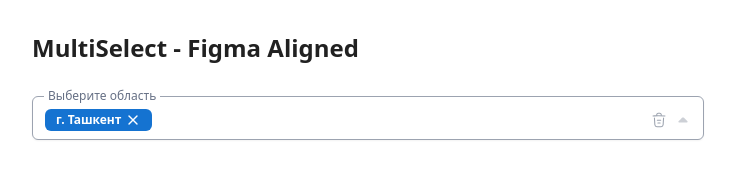
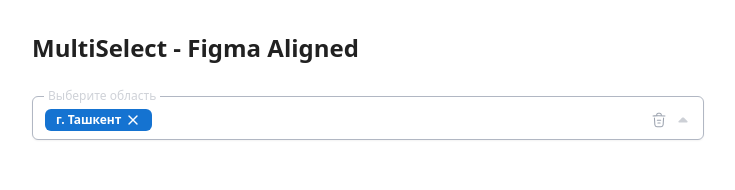
Before and after one commit to shodiya02/ui-kit, a Vue app: page / in a window 1280 px wide. Shown: the top 190 px of the page, without its empty margins (272-1007 px from the left). Built offline with nearby package versions, Linux system fonts and the light colour scheme.

Commit message:
feat: enhance theming with detailed color variables and UI kit styles; update components for improved accessibility and consistency

```diff
--- a/src/App.vue
+++ b/src/App.vue
@@ -1,5 +1,5 @@
 <template>
-  <div class="min-h-screen bg-background p-8">
+  <div class="min-h-screen  p-8">
     <div class="max-w-2xl mx-auto space-y-8">
 
       <div class="space-y-4">
--- a/src/assets/main.css
+++ b/src/assets/main.css
@@ -4,34 +4,52 @@
 
 @layer base {
   :root {
-    --primary: 210 82% 45%;          /* #116ACC */
-    --primary-foreground: 0 0% 100%;
+    /* Primary Brand Colors from Figma */
+    --primary: 210 82% 45%;          /* #116ACC - Основной (Blue) */
+    --primary-foreground: 0 0% 100%; /* White text on primary */
 
-    --secondary: 218 34% 16%;        /* #182233 */
+    --secondary: 218 34% 16%;        /* #182233 - Вторичный (Dark Blue-Gray) */
     --secondary-foreground: 0 0% 100%;
+    --secondary-light: 205 20% 77%;  /* #B5C2CC - Вторичный2 (Light Blue-Gray) */
 
-    --accent: 357 100% 65%;          /* #FF4E50 */
+    --accent: 357 89% 65%;           /* #FF4E50 - Акцентный (Coral Red) */
     --accent-foreground: 0 0% 100%;
 
-    --destructive: 0 84% 60%;        /* #EF4444 */
+    /* Layout Colors */
+    --background: 0 0% 100%;        /* #E9E9ED - Фоновой (Main background) */
+    --foreground: 0 0% 13%;          /* #212121 - Main text color */
+
+    /* State Colors from Figma */
+    --success: 142 71% 45%;          /* #22C55E - Успешно (Green) */
+    --success-foreground: 0 0% 98%;
+
+    --warning: 48 89% 50%;           /* #EAB308 - Внимание (Yellow) */
+    --warning-foreground: 0 0% 13%;
+
+    --destructive: 0 84% 60%;        /* #EF4444 - Ошибка (Red) */
     --destructive-foreground: 0 0% 98%;
 
-    --success: 142 71% 45%;          /* #22C55E */
-    --success-foreground: 0 0% 98%;
+    --info: 210 82% 65%;             /* #4A9EFF - Инфо (Light Blue) */
+    --info-foreground: 0 0% 98%;
 
-    --warning: 48 89% 50%;           /* #EAB308 */
-    --warning-foreground: 0 0% 13%;
+    /* Text Color Hierarchy from Figma */
+    --text-primary: 0 0% 13%;        /* #212121 - Черный (Primary text) */
+    --text-secondary: 0 0% 20%;      /* #333333 - Черный2 (Secondary text) */
+    --text-tertiary: 215 15% 25%;    /* #3A4553 - Серый1 (Tertiary text) */
+    --text-quaternary: 215 13% 39%;  /* #5A6672 - Серый2 (Quaternary text) */
+    --text-disabled: 218 11% 55%;    /* #7D8792 - Серый3 (Disabled text) */
+    --text-light: 220 11% 83%;       /* #D2D5DA - Серый4 (Light text) */
+    --text-inverse: 0 0% 100%;       /* #FFFFFF - Белый (Text on dark backgrounds) */
 
-    --background: 0 0% 100%;
-    --foreground: 0 0% 13%;          /* #212121 */
-    --muted: 240 9% 91%;             /* #E9E9ED */
-    --muted-foreground: 220 13% 46%; /* #6B7280 */
-    /* Update the default border color to match your specification */
-    --border: 218, 11%, 65%; /* #9CA3AF converted to HSL */
-    --input: 218, 11%, 65%;  /* Same for input borders */
-    --ring: 210 82% 45%;
+    /* System UI Colors */
+    --border: 220 13% 73%;           /* #B3BAC5 - Серый4 (Borders) */
+    --input: 220 13% 73%;            /* Same as border for consistency */
+    --ring: 210 82% 45%;             /* Primary color for focus rings */
 
-    --radius: 0.375rem;
+    --muted: 220 9% 92%;             /* Same as background */
+    --muted-foreground: 218 11% 55%; /* Gray for muted text */
+
+    --radius: 0.375rem;              /* 6px default border radius */
   }
 }
 
@@ -39,4 +57,43 @@
   .ui-multiselect {
     --accent: 220 13% 96%;
   }
+  /* UI Kit Semantic Classes */
+  .ui-text-primary { @apply text-text-primary; }
+  .ui-text-secondary { @apply text-text-secondary; }
+  .ui-text-tertiary { @apply text-text-tertiary; }
+  .ui-text-quaternary { @apply text-text-quaternary; }
+  .ui-text-disabled { @apply text-text-disabled; }
+  .ui-text-light { @apply text-text-light; }
+  .ui-text-inverse { @apply text-text-inverse; }
+
+  .ui-bg-primary { @apply bg-primary text-primary-foreground; }
+  .ui-bg-secondary { @apply bg-secondary text-secondary-foreground; }
+  .ui-bg-secondary-light { @apply bg-secondary-light text-foreground; }
+  .ui-bg-accent { @apply bg-accent text-accent-foreground; }
+
+  .ui-bg-success { @apply bg-success text-success-foreground; }
+  .ui-bg-warning { @apply bg-warning text-warning-foreground; }
+  .ui-bg-error { @apply bg-destructive text-destructive-foreground; }
+  .ui-bg-info { @apply bg-info text-info-foreground; }
+
+  /* Button Base Styles for UI Kit */
+  .ui-button-base {
+    @apply inline-flex items-center justify-center rounded-md text-sm font-medium
+    transition-colors focus-visible:outline-none focus-visible:ring-2
+    focus-visible:ring-ring focus-visible:ring-offset-2 disabled:opacity-50
+    disabled:pointer-events-none;
+  }
+
+  .ui-button-sm { @apply h-9 px-3; }
+  .ui-button-md { @apply h-10 px-4 py-2; }
+  .ui-button-lg { @apply h-11 px-8; }
+
+  /* Input Base Styles for UI Kit */
+  .ui-input-base {
+    @apply flex h-10 w-full rounded-md border border-input bg-background px-3 py-2
+    text-sm ring-offset-background file:border-0 file:bg-transparent
+    file:text-sm file:font-medium placeholder:text-muted-foreground
+    focus-visible:outline-none focus-visible:ring-2 focus-visible:ring-ring
+    focus-visible:ring-offset-2 disabled:cursor-not-allowed disabled:opacity-50;
+  }
 }
--- a/src/components/MultiSelect.vue
+++ b/src/components/MultiSelect.vue
@@ -18,10 +18,8 @@
           role="combobox"
           variant="outline"
         >
-          <!-- Selected items display -->
           <div class="flex flex-wrap gap-1 flex-1 text-left">
             <template v-if="selectedItems.length > 0">
-              <!-- Show selected items as badges -->
               <Badge
                 v-for="item in selectedItems"
                 :key="item.value"
@@ -40,14 +38,12 @@
             </template>
           </div>
 
-          <!-- Icon for with-icon variant -->
           <component
             :is="props.icon"
             v-if="props.displayVariant === 'with-icon' && props.icon"
             class="absolute left-3 h-4 w-4 text-muted-foreground"
           />
 
-          <!-- Static label for static-label variant -->
           <label
             v-if="props.displayVariant === 'static-label' && props.staticLabel"
             class="absolute top-2 left-3 text-xs text-muted-foreground bg-background px-1"
@@ -55,19 +51,15 @@
             {{ props.staticLabel }}
           </label>
 
-          <!-- In your trigger button, after the selected items but before chevron -->
           <div class="flex items-center gap-2">
-            <!-- Clear all button -->
             <button
               v-if="selectedItems.length > 0 && !disabled && !readonly"
               :aria-label="'Clear all selections'"
-              class="text-muted-foreground hover:text-foreground transition-colors"
               @click.stop="clearAll"
             >
               <IconTrash class="h-5 w-5" />
             </button>
 
-            <!-- Dropdown arrow -->
             <IconChevronDown
               :class="{ 'rotate-180': open }"
               class="h-4 w-4 shrink-0 opacity-50 transition-transform duration-200"
@@ -82,7 +74,7 @@
         :class="
           cn(
             'absolute left-3 transition-all duration-200 pointer-events-none z-10',
-            'text-muted-foreground bg-background px-1 hover:bg-muted/50',
+            'ui-text-light bg-background px-1 hover:bg-muted/50',
             {
               '-top-4 text-xs': open || selectedItems.length > 0,
               'top-1/3 -translate-y-1/2 text-sm': !open && selectedItems.length === 0,
@@ -93,7 +85,6 @@
         {{ label }}
       </label>
 
-      <!-- Dropdown Content -->
       <PopoverContent
         :side-offset="4"
         :style="popoverStyle"
@@ -101,11 +92,9 @@
         class="ui-multiselect p-0 bg-background border border-border shadow-lg w-full"
       >
         <Command>
-          <!-- Search input -->
           <div class="p-2.5">
-            <Input v-model:value="searchQuery" :placeholder="searchPlaceholder" />
+            <Input  v-model:value="searchQuery" :placeholder="searchPlaceholder" />
           </div>
-          <!-- No results message or empty state -->
           <CommandEmpty>
             <div
               v-if="props.displayVariant === 'empty-state'"
@@ -119,29 +108,21 @@
             <span v-else>{{ emptyMessage }}</span>
           </CommandEmpty>
 
-          <!-- Options list -->
-          <CommandGroup class="max-h-64 overflow-auto">
+          <CommandGroup class="max-h-64 overflow-auto p-0">
             <CommandItem
               v-for="option in filteredOptions"
               :key="option.value"
               :value="option.value"
-              class="flex items-center space-x-2 cursor-pointer hover:bg-blue-500"
+              class="flex items-center space-x-2 cursor-pointer hover:bg-primary/20 border-t p-4"
               @select="() => toggleOption(option)"
             >
-              <!-- Checkbox to show selection state (conditional) -->
               <Checkbox
                 v-if="props.showCheckbox"
-                :checked="isSelected(option)"
+                :checked="!!isSelected(option)"
+                :model-value="!!isSelected(option)"
                 class="pointer-events-none"
+                @update:checked="() => toggleOption(option)"
               />
-              <!-- Radio button style for with-checkbox variant when showCheckbox is false -->
-              <div
-                v-else-if="props.displayVariant === 'with-checkbox'"
-                :class="{ 'bg-blue-500 border-blue-500': isSelected(option) }"
-                class="w-4 h-4 rounded-full border-2 border-gray-300 flex items-center justify-center hover:bg-blue-500"
-              >
-                <div v-if="isSelected(option)" class="w-2 h-2 rounded-full bg-white"></div>
-              </div>
               <span :class="{ 'text-sm': props.longText }" class="flex-1">{{ option.label }}</span>
             </CommandItem>
           </CommandGroup>
@@ -164,46 +145,38 @@ import IconTrash from '@/components/icons/IconTrash.vue'
 import IconChevronDown from '@/components/icons/IconChevronDown.vue'
 import { Input } from '@/components/ui/input/index.js'
 
-// Component Props - These control how the component behaves
 const props = defineProps({
-  // The list of available options
   options: {
     type: Array,
     required: true,
     validator: (options) => options.every((opt) => opt.value && opt.label),
   },
 
-  // Currently selected values
   modelValue: {
     type: Array,
     default: () => [],
   },
 
-  // Placeholder text when nothing is selected
   placeholder: {
     type: String,
     default: 'Select options...',
   },
 
-  // Search placeholder text
   searchPlaceholder: {
     type: String,
-    default: 'Search options...',
+    default: 'Введите название города...',
   },
 
-  // Message when no options match search
   emptyMessage: {
     type: String,
     default: 'No options found.',
   },
 
-  // Maximum number of selections allowed
   maxSelections: {
     type: Number,
     default: null,
   },
 
-  // Component variant for different states
   variant: {
     type: String,
     default: 'default',
@@ -211,7 +184,6 @@ const props = defineProps({
       ['default', 'error', 'success', 'warning', 'focus', 'hover', 'selected'].includes(value),
   },
 
-  // Display variant for different layouts
   displayVariant: {
     type: String,
     default: 'default',
@@ -227,50 +199,42 @@ const props = defineProps({
       ].includes(value),
   },
 
-  // Tag variant for selected items
   tagVariant: {
     type: String,
     default: 'default',
     validator: (value) => ['default', 'error', 'warning', 'success'].includes(value),
   },
 
-  // Static label for static-label variant
   staticLabel: {
     type: String,
     default: '',
   },
 
-  // Icon for with-icon variant
   icon: {
     type: String,
     default: null,
   },
 
-  // Show checkbox in options (for with-checkbox variant)
   showCheckbox: {
     type: Boolean,
     default: true,
   },
 
-  // Enable long text display mode
   longText: {
     type: Boolean,
     default: false,
   },
 
-  // Empty state message
   emptyStateMessage: {
     type: String,
     default: 'Доступных опций для выбора нет',
   },
 
-  // Readonly state
   readonly: {
     type: Boolean,
     default: false,
   },
 
-  // Disabled state
   disabled: {
     type: Boolean,
     default: false,
@@ -281,30 +245,25 @@ const props = defineProps({
   },
 })
 
-// Events that this component can emit
 const emit = defineEmits(['update:modelValue', 'change'])
 
 const triggerRef = ref(null)
 const triggerWidth = ref(0)
 
-// Component state
 const open = ref(false)
 const searchQuery = ref('')
 
-// Track trigger button width
 const updateTriggerWidth = () => {
   if (triggerRef.value?.$el) {
     triggerWidth.value = triggerRef.value.$el.offsetWidth
   }
 }
 
-// Set up width tracking
 onMounted(() => {
   updateTriggerWidth()
   window.addEventListener('resize', updateTriggerWidth)
 })
 
-// Watch for open state to update width
 watch(open, async (isOpen) => {
   if (isOpen) {
     await nextTick()
@@ -312,7 +271,6 @@ watch(open, async (isOpen) => {
   }
 })
 
-// Computed style for popover width
 const popoverStyle = computed(() => {
   return {
     width: `${triggerWidth.value}px`,
@@ -321,12 +279,10 @@ const popoverStyle = computed(() => {
   }
 })
 
-// Convert selected values to full objects for display
 const selectedItems = computed(() => {
   return props.options.filter((option) => props.modelValue.includes(option.value))
 })
 
-// Filter options based on search query
 const filteredOptions = computed(() => {
   if (!searchQuery.value) return props.options
 
@@ -334,12 +290,10 @@ const filteredOptions = computed(() => {
   return props.options.filter((option) => option.label.toLowerCase().includes(query))
 })
 
-// Check if an option is currently selected
 const isSelected = (option) => {
   return props.modelValue.includes(option.value)
 }
 
-// Toggle selection of an option
 const toggleOption = (option) => {
   if (props.disabled || props.readonly) return
 
@@ -347,12 +301,10 @@ const toggleOption = (option) => {
   const isCurrentlySelected = currentValues.includes(option.value)
 
   if (isCurrentlySelected) {
-    // Remove the option
     const newValues = currentValues.filter((value) => value !== option.value)
     emit('update:modelValue', newValues)
     emit('change', newValues)
   } else {
-    // Add the option (if under max limit)
     if (!props.maxSelections || currentValues.length < props.maxSelections) {
       const newValues = [...currentValues, option.value]
       emit('update:modelValue', newValues)
@@ -361,7 +313,6 @@ const toggleOption = (option) => {
   }
 }
 
-// Get badge variant based on tagVariant prop
 const getBadgeVariant = () => {
   switch (props.tagVariant) {
     case 'error':
@@ -375,7 +326,6 @@ const getBadgeVariant = () => {
   }
 }
 
-// Remove a selected item
 const removeItem = (item) => {
   if (props.disabled || props.readonly) return
 
@@ -384,7 +334,6 @@ const removeItem = (item) => {
   emit('change', newValues)
 }
 
-// Clear all selections
 const clearAll = () => {
   if (props.disabled || props.readonly) return
 
@@ -392,11 +341,9 @@ const clearAll = () => {
   emit('change', [])
 }
 
-// Computed classes for the trigger based on variant
 const triggerClasses = computed(() => {
   const classes = []
 
-  // State-based styling
   switch (props.variant) {
     case 'error':
       classes.push('border-destructive focus-visible:ring-destructive text-destructive')
@@ -420,7 +367,6 @@ const triggerClasses = computed(() => {
       classes.push('border-input')
   }
 
-  // Display variant styling
   switch (props.displayVariant) {
     case 'static-label':
       classes.push('pt-6 relative')
@@ -444,7 +390,6 @@ const triggerClasses = computed(() => {
   return classes.join(' ')
 })
 
-// Accessibility label
 const ariaLabel = computed(() => {
   const count = selectedItems.value.length
   if (count === 0) return props.placeholder
@@ -452,14 +397,12 @@ const ariaLabel = computed(() => {
   return `${count} options selected`
 })
 
-// Clear search when dropdown closes
 watch(open, (isOpen) => {
   if (!isOpen) {
     searchQuery.value = ''
   }
 })
 
-// Clean up event listener
 onUnmounted(() => {
   window.removeEventListener('resize', updateTriggerWidth)
 })
--- a/src/components/ui/command/CommandItem.vue
+++ b/src/components/ui/command/CommandItem.vue
@@ -71,7 +71,7 @@ onUnmounted(() => {
     ref="itemRef"
     :class="
       cn(
-        'relative flex cursor-default gap-2 select-none items-center rounded-sm px-2 py-1.5 text-sm outline-none data-[highlighted]:bg-accent data-[highlighted]:text-accent-foreground data-[disabled]:pointer-events-none data-[disabled]:opacity-50 [&_svg]:size-4 [&_svg]:shrink-0',
+        'relative flex cursor-default gap-2 select-none items-center rounded-sm px-2 py-1.5 text-sm outline-none  data-[disabled]:pointer-events-none data-[disabled]:opacity-50 [&_svg]:size-4 [&_svg]:shrink-0',
         props.class,
       )
     "
--- a/src/components/ui/input/Input.vue
+++ b/src/components/ui/input/Input.vue
@@ -21,7 +21,7 @@ const modelValue = useVModel(props, "modelValue", emits, {
     v-model="modelValue"
     :class="
       cn(
-        'flex h-9 w-full rounded-md border border-input bg-transparent px-3 py-1 text-sm shadow-sm transition-colors file:border-0 file:bg-transparent file:text-sm file:font-medium placeholder:text-muted-foreground focus-visible:outline-none focus-visible:ring-1 focus-visible:ring-ring disabled:cursor-not-allowed disabled:opacity-50',
+        'flex h-9 w-full rounded-md border border-input bg-transparent px-3 py-1 text-sm shadow-sm transition-colors file:border-0 file:bg-transparent file:text-sm file:font-medium placeholder:ui-text-light focus-visible:outline-none focus-visible:ring-1 focus-visible:ring-ring disabled:cursor-not-allowed disabled:opacity-50',
         props.class,
       )
     "
--- a/tailwind.config.js
+++ b/tailwind.config.js
@@ -4,12 +4,7 @@ export default {
   theme: {
     extend: {
       colors: {
-        // shadcn-vue system colors
-        border: 'hsl(var(--border))',
-        input: 'hsl(var(--input))',
-        ring: 'hsl(var(--ring))',
-        background: 'hsl(var(--background))',
-        foreground: 'hsl(var(--foreground))',
+        // Core UI Kit Colors - mapped to your Figma palette
         primary: {
           DEFAULT: 'hsl(var(--primary))',
           foreground: 'hsl(var(--primary-foreground))',
@@ -17,22 +12,51 @@ export default {
         secondary: {
           DEFAULT: 'hsl(var(--secondary))',
           foreground: 'hsl(var(--secondary-foreground))',
+          light: 'hsl(var(--secondary-light))',
         },
         accent: {
           DEFAULT: 'hsl(var(--accent))',
           foreground: 'hsl(var(--accent-foreground))',
         },
+
+        // State colors for UI feedback
+        success: {
+          DEFAULT: 'hsl(var(--success))',
+          foreground: 'hsl(var(--success-foreground))',
+        },
+        warning: {
+          DEFAULT: 'hsl(var(--warning))',
+          foreground: 'hsl(var(--warning-foreground))',
+        },
         destructive: {
           DEFAULT: 'hsl(var(--destructive))',
           foreground: 'hsl(var(--destructive-foreground))',
         },
-        success: {
-          DEFAULT: 'hsl(var(--success))',
-          foreground: 'hsl(var(--success-foreground))',
+        info: {
+          DEFAULT: 'hsl(var(--info))',
+          foreground: 'hsl(var(--info-foreground))',
         },
+
+        // Base system colors
+        background: 'hsl(var(--background))',
+        foreground: 'hsl(var(--foreground))',
+        border: 'hsl(var(--border))',
+        input: 'hsl(var(--input))',
+        ring: 'hsl(var(--ring))',
         muted: {
           DEFAULT: 'hsl(var(--muted))',
           foreground: 'hsl(var(--muted-foreground))',
+        },
+
+        // Text color scale from your Figma
+        text: {
+          primary: 'hsl(var(--text-primary))',
+          secondary: 'hsl(var(--text-secondary))',
+          tertiary: 'hsl(var(--text-tertiary))',
+          quaternary: 'hsl(var(--text-quaternary))',
+          disabled: 'hsl(var(--text-disabled))',
+          light: 'hsl(var(--text-light))',
+          inverse: 'hsl(var(--text-inverse))',
         },
       },
     },
```
